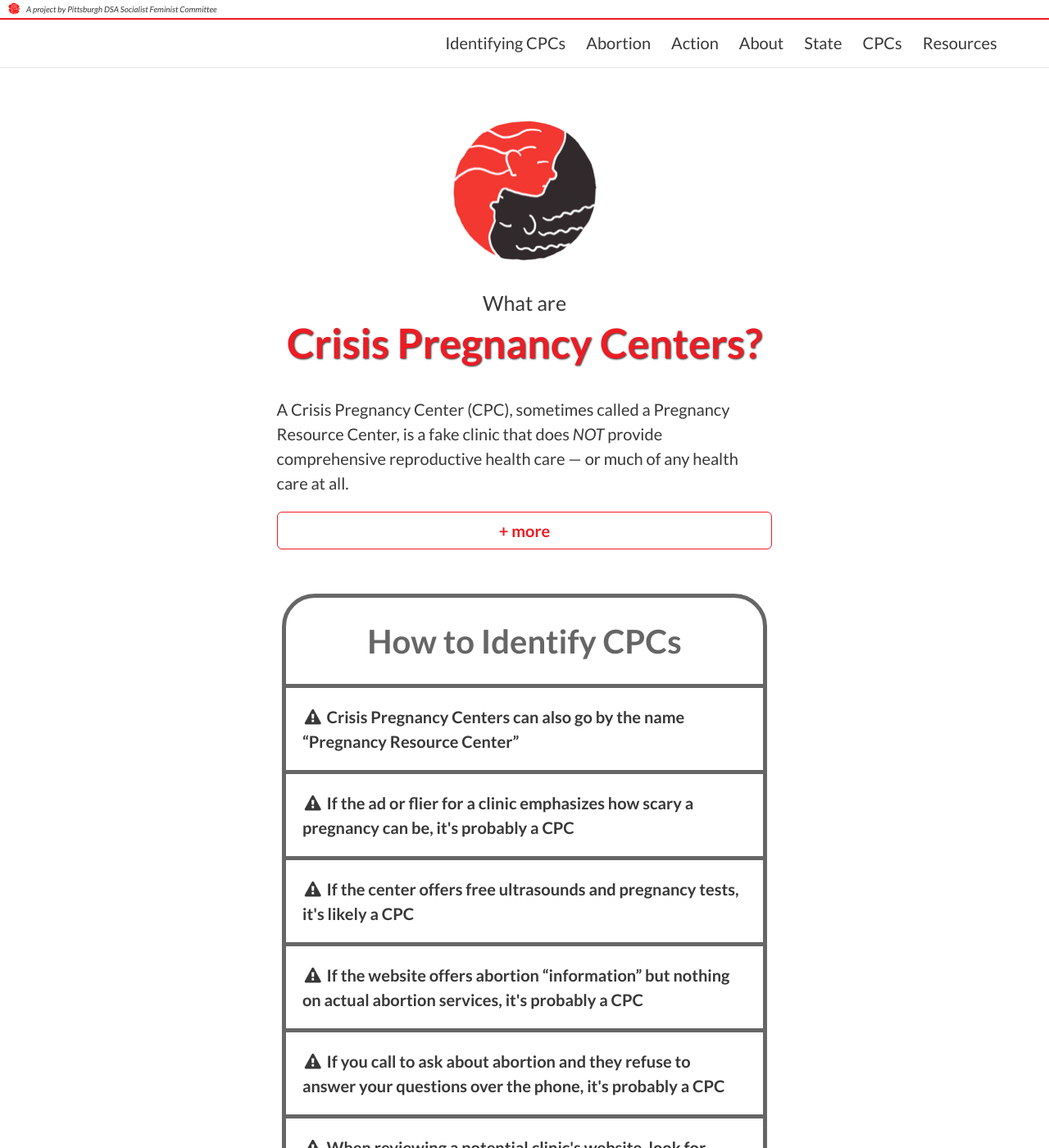
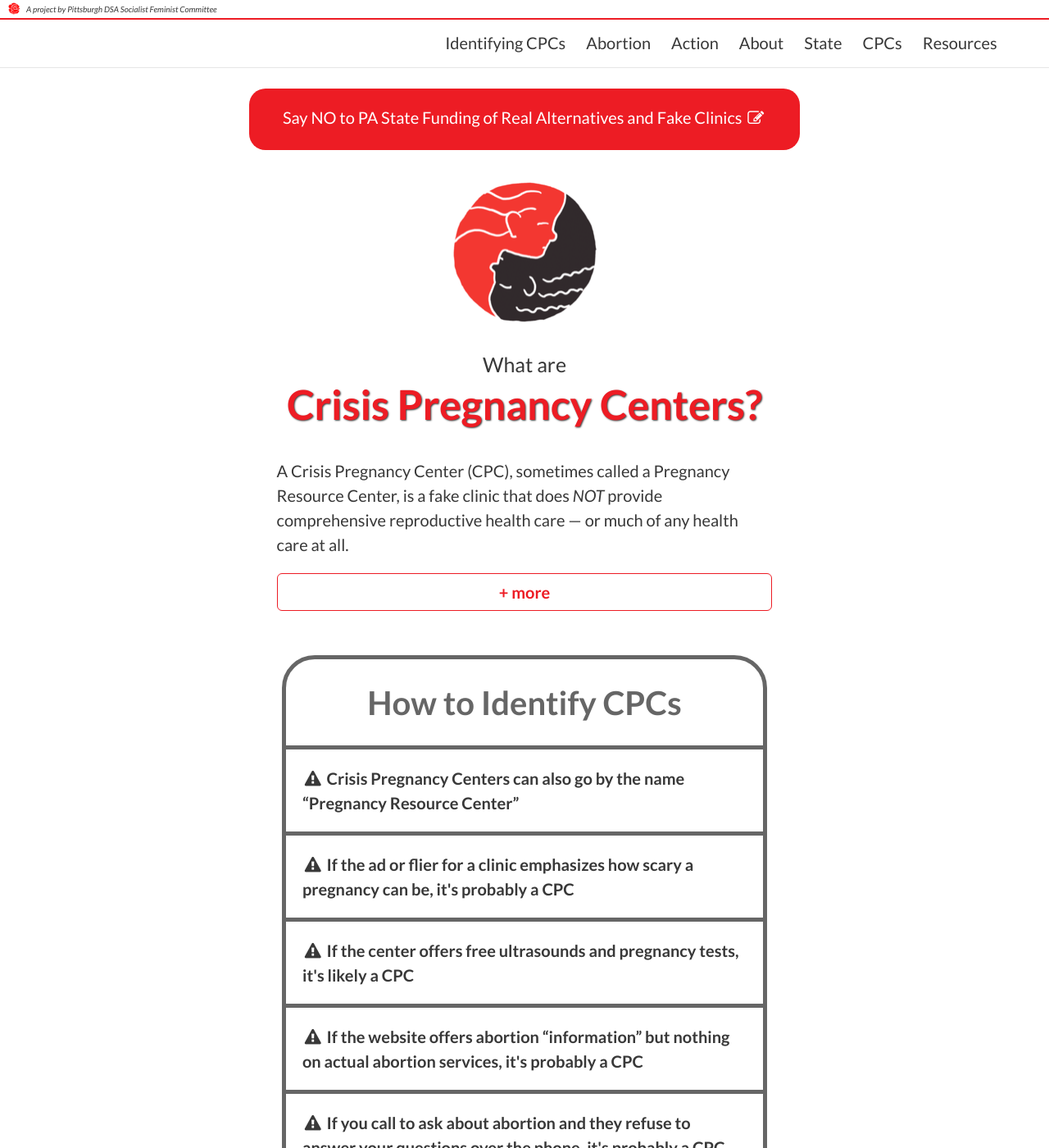
Before and after one commit to pghdsa-socfem/exposefakeclinicspgh.com, a Jekyll site: the page built from index.html, in a window 1280 px wide and 1400 px high. Shown: the whole window at 82% size. Built offline with Jekyll 4.4.1, drawn with Linux system fonts in a browser that asks for light colours; nearby versions of some CDN libraries.

Commit message:
Add top promo link to letter campaign

```diff
--- /dev/null
+++ b/_includes/promo.html
@@ -0,0 +1,8 @@
+<div id="promo">
+  <p class="letter-campaign">
+    <a href="https://actionnetwork.org/letters/say-no-to-pa-state-funding-of-real-alternatives-and-fake-clinics">
+      Say NO to PA State Funding of Real Alternatives and Fake Clinics
+    </a>
+    <i class="fa fa-edit fa-fw"></i>
+  </p>
+</div>
--- a/assets/css/main.scss
+++ b/assets/css/main.scss
@@ -271,3 +271,15 @@
     color: $link-color;
   }
 }
+
+#promo {
+  color: $background-color;
+  background-color: $link-color;
+  text-align: center;
+  border-radius: 1em;
+  padding: 1em 0.25em 0.25em;
+
+  a {
+    color: $background-color;
+  }
+}
--- a/index.html
+++ b/index.html
@@ -3,6 +3,7 @@ layout: default
 ---
       <div class="home">
         <article>
+          {% include promo.html %}
 
           {% include intro.html %}
 
```
Lines whose indentation alone changed are shown as unchanged.
